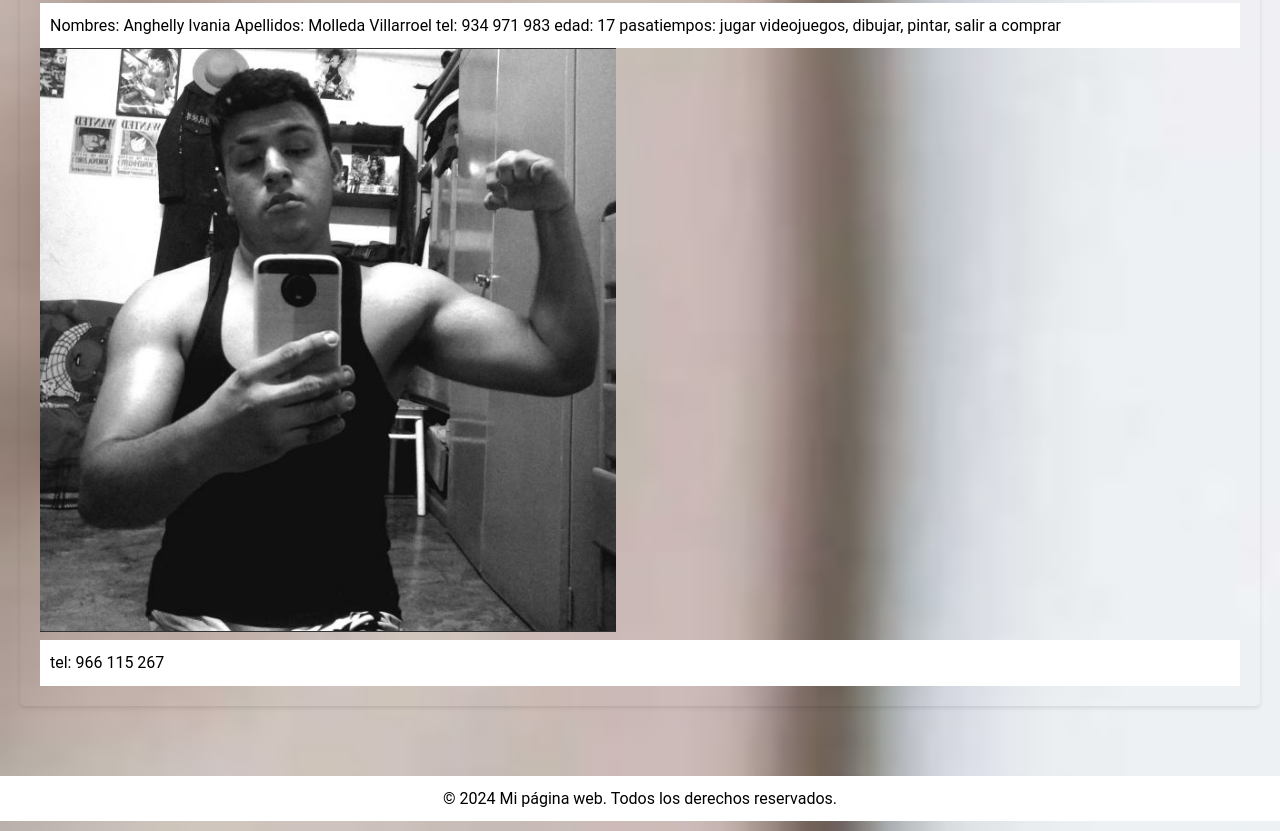
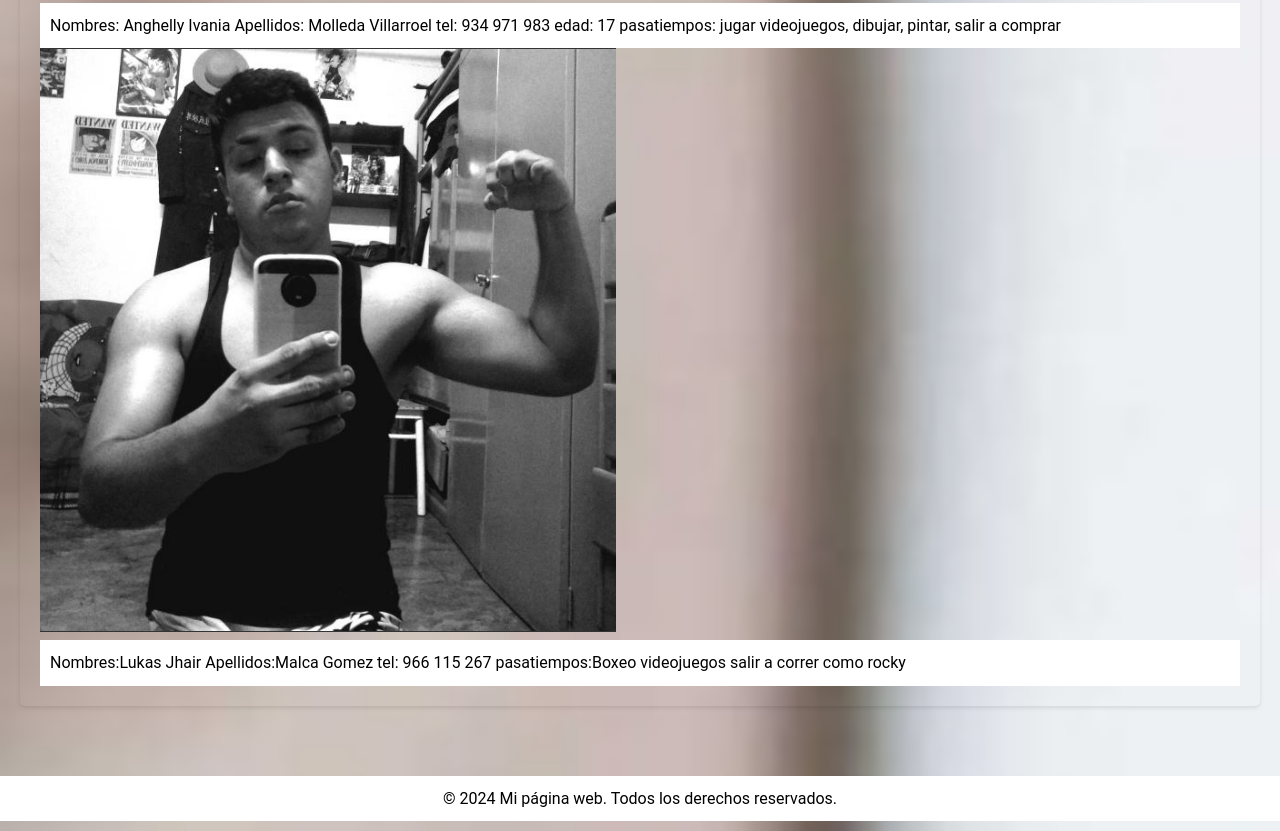
Before and after one commit to TejadaDiego/New-Fashion-Vsion, a plain HTML site: page sobre-nosotros.html in a window 1280 px wide. Shown: the part 4233-5064 px from the top of the page. Drawn offline with Linux system fonts and the light colour scheme.

Commit message:
ultimo cambio

```diff
--- a/sobre-nosotros.html
+++ b/sobre-nosotros.html
@@ -63,7 +63,13 @@
             </div>
             <div class="member">
                 <img src="o.png" alt="Miembro 4">
-                <p style="color: black;">tel: 966 115 267</p>
+                <p style="color: black;">
+                    Nombres:Lukas Jhair
+                    Apellidos:Malca Gomez
+                    tel: 966 115 267
+                    pasatiempos:Boxeo videojuegos
+                    salir a correr como rocky
+                </p>
             </div>
         </section>
     </main>
```
Also changed, not shown: contacto.html (+9 -0 lines).
